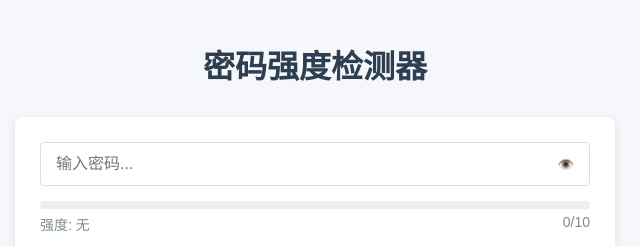
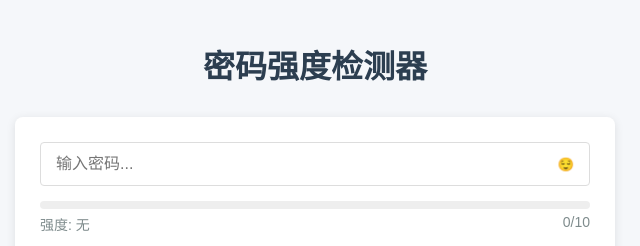
Before and after one commit to imbean-lab/123, a plain HTML site: page index.html in a window 1280 px wide. Shown: the top 246 px of the page, 325-965 px from the left. Drawn offline with Linux system fonts and the light colour scheme.

Commit message:
Update index.html

```diff
--- a/index.html
+++ b/index.html
@@ -167,7 +167,7 @@
     <div class="password-container">
         <div class="input-group">
             <input type="password" id="password" placeholder="输入密码..." oninput="checkPasswordStrength()">
-            <button class="toggle-password" onclick="togglePasswordVisibility()">👁️</button>
+            <button class="toggle-password" onclick="togglePasswordVisibility()">😌</button>
         </div>
 
         <div class="strength-meter">
```
